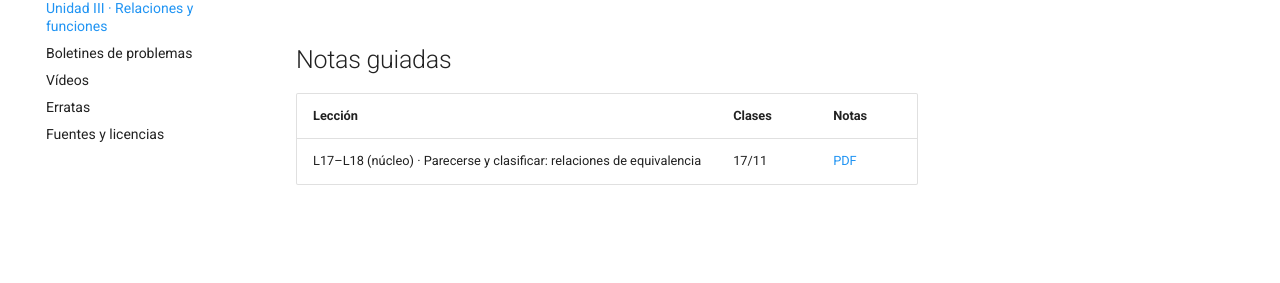
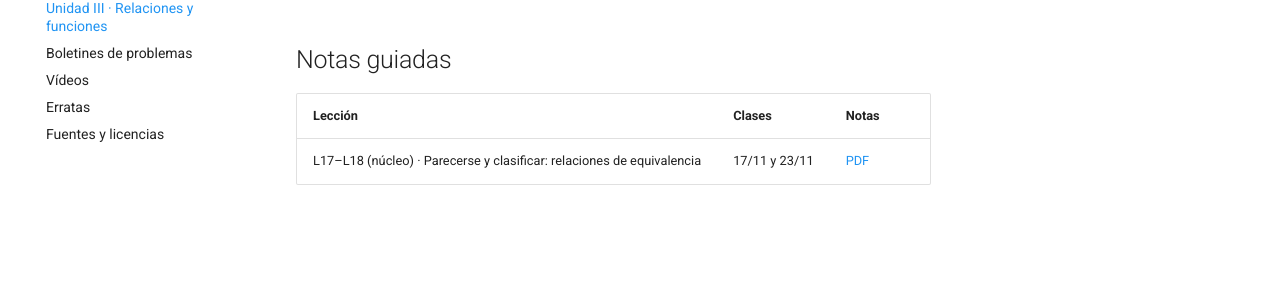
Before and after one commit to llafuent/md2627, an MkDocs documentation site: the page built from docs/unidad3.md, in a window 1280 px wide. Shown: the part 229-512 px from the top of the page. Built offline with MkDocs 1.6.1 and Material for MkDocs 9.7.7, drawn with Linux system fonts in a browser that asks for light colours.

Commit message:
Publicar material: unidad3.md

```diff
--- a/docs/unidad3.md
+++ b/docs/unidad3.md
@@ -7,4 +7,4 @@ prueba de progreso este curso.
 
 | Lección | Clases | Notas |
 |---|---|---|
-| L17–L18 (núcleo) · Parecerse y clasificar: relaciones de equivalencia | 17/11 | [PDF](material/u3/notasGuiadasL17L18.pdf) |
+| L17–L18 (núcleo) · Parecerse y clasificar: relaciones de equivalencia | 17/11 y 23/11 | [PDF](material/u3/notasGuiadasL17L18.pdf) |
```
